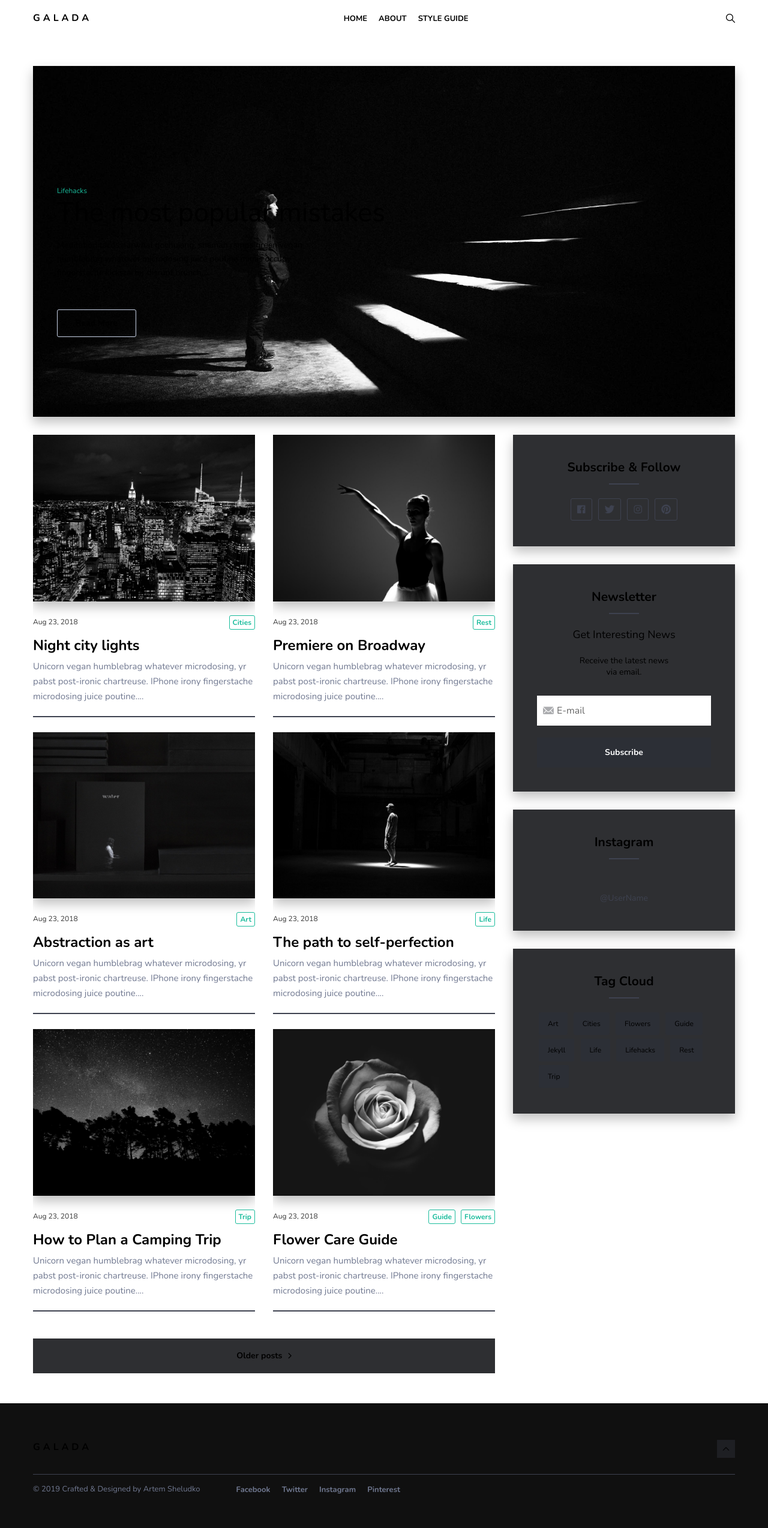
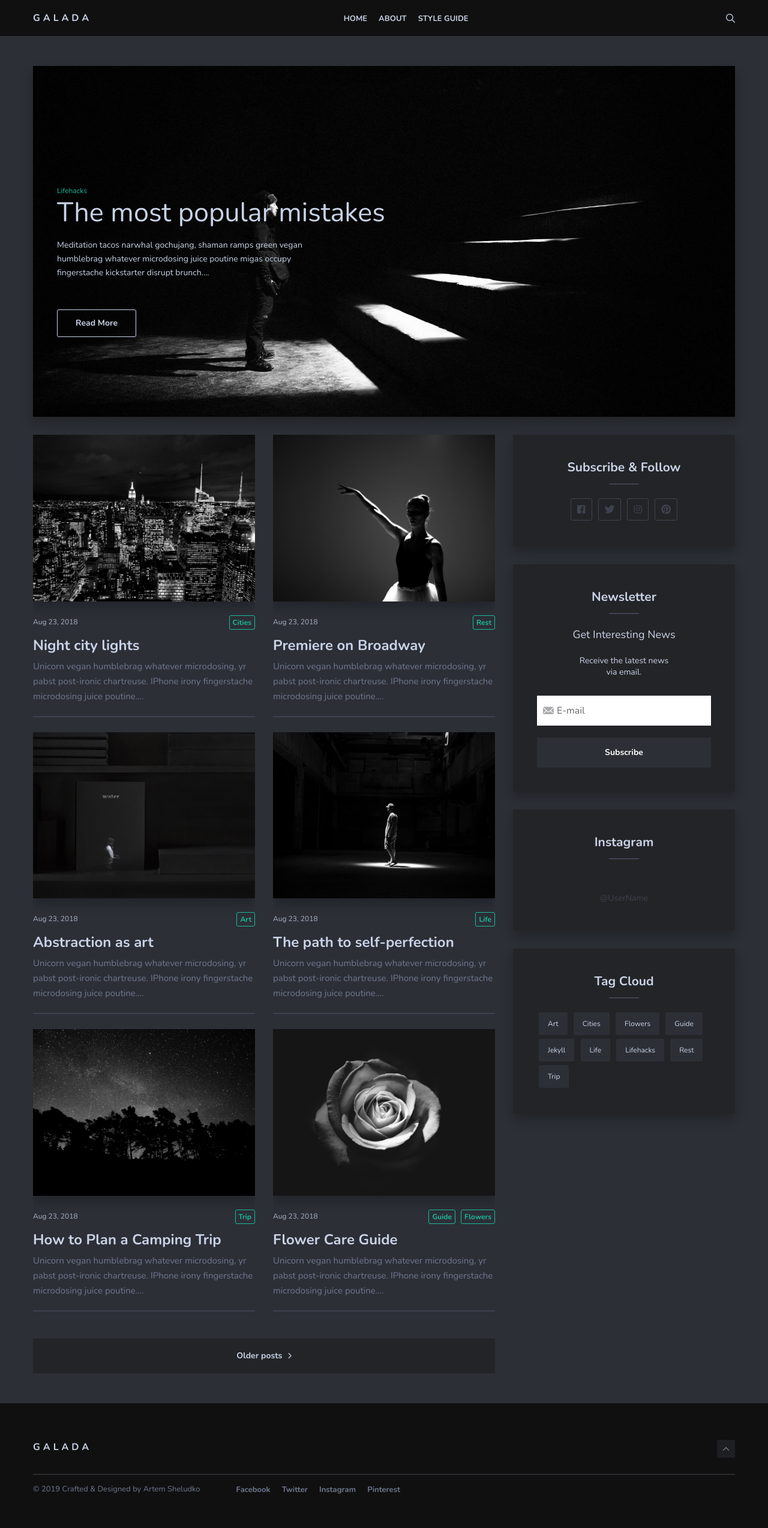
Before and after one commit to gamintrolls/5, a Jekyll site: the page built from index.html, in a window 1280 px wide. Shown: the whole page at 60% size. Built offline with Jekyll 4.4.1, drawn with Linux system fonts in a browser that asks for light colours; nearby versions of some CDN libraries; the list of posts is cut into pages by our own code.

Commit message:
Add files via upload

```diff
--- a/_sass/0-settings/_colors.scss
+++ b/_sass/0-settings/_colors.scss
@@ -2,7 +2,7 @@
 $primary-color: #1ABC9C;
 $secondary-color: #C19CD8;
 $highlight: #ffeea8;
-$text: #000000;
+$text: #C9D3E7;
 $gray-blue: #707890;
 $white: #ffffff;
 $black: #101010;
@@ -15,7 +15,7 @@ $success: #34a74e;
 
 
 // Background Colors
-$background: $white;
+$background: $blue-black;
 
 // Body Color
 $body-color: $text;
--- a/_sass/4-layouts/_home.scss
+++ b/_sass/4-layouts/_home.scss
@@ -1,7 +1,7 @@
 // Header
 .header {
   margin-bottom: 50px;
-  background: $white;
+  background: $black;
 }
 
 .header, .header-box {
@@ -37,7 +37,7 @@
   bottom: 0;
   transform: scale(.5);
   z-index: -1;
-  background: $white;
+  background: $blue-black;
   overflow-y: auto;
   opacity: 0;
   &.active {
@@ -187,7 +187,7 @@
 // Articles
 .article-first {
   margin-bottom: 30px;
-  background: $white;
+  background: $black;
   .article-image-first {
     position: relative;
     display: flex;
@@ -196,7 +196,7 @@
     background-size: cover;
     background-position: center;
     background-repeat: no-repeat;
-    background-color: $white;
+    background-color: $black;
     box-shadow: 0 9px 18px 0 rgba(0, 0, 0, .25);
     &:before {
       content: "";
@@ -270,7 +270,7 @@
     border-bottom: 2px solid $border-color;
   }
   .article-head {
-    background: $white;
+    background: $black;
   }
   .article-image {
     position: relative;
@@ -279,7 +279,7 @@
     background-size: cover;
     background-position: center;
     background-repeat: no-repeat;
-    background-color: $white;
+    background-color: $black;
     box-shadow: 0 9px 18px 0 rgba(0, 0, 0, .25);
     &:before {
       content: "";
--- a/_sass/4-layouts/_page.scss
+++ b/_sass/4-layouts/_page.scss
@@ -4,7 +4,7 @@
 }
 
 .page-image-box {
-  background: $white;
+  background: $black;
   &.reveal-in {
     .page-image {
       opacity: 1;
@@ -18,7 +18,7 @@
   background-size: cover;
   background-position: center;
   background-repeat: no-repeat;
-  background-color: $white;
+  background-color: $black;
   box-shadow: 0 9px 18px 0 rgba(0,0,0,0.25);
   opacity: 0;
   transition: all 1s cubic-bezier(0.6, 0.3, 0, 1);
@@ -33,7 +33,7 @@
 .page-content {
   padding: 40px 15px;
   box-shadow: 0 9px 18px 0 rgba(0,0,0,0.25);
-  background: rgba($white, .95);
+  background: rgba($blue-darken, .95);
 }
 
 .page-head {
--- a/_sass/4-layouts/_post.scss
+++ b/_sass/4-layouts/_post.scss
@@ -4,7 +4,7 @@
 }
 
 .post-image-box {
-  background: $white;
+  background: $black;
   &.reveal-in {
     .post-image {
       opacity: 1;
@@ -18,7 +18,7 @@
   background-size: cover;
   background-position: center;
   background-repeat: no-repeat;
-  background-color: $white;
+  background-color: $black;
   box-shadow: 0 9px 18px 0 rgba(0,0,0,0.25);
   position: relative;
   opacity: 0;
@@ -32,7 +32,7 @@
 }
 
 .post-head, .post-content {
-  background: rgba($white, .95);
+  background: rgba($blue-darken, .95);
 }
 
 .post-content {
@@ -191,7 +191,7 @@
 // COMMENTS SECTION
 .comments {
   padding: 0 15px;
-  background: $white;
+  background: $blue-darken;
 }
 
 // MEDIA
```
